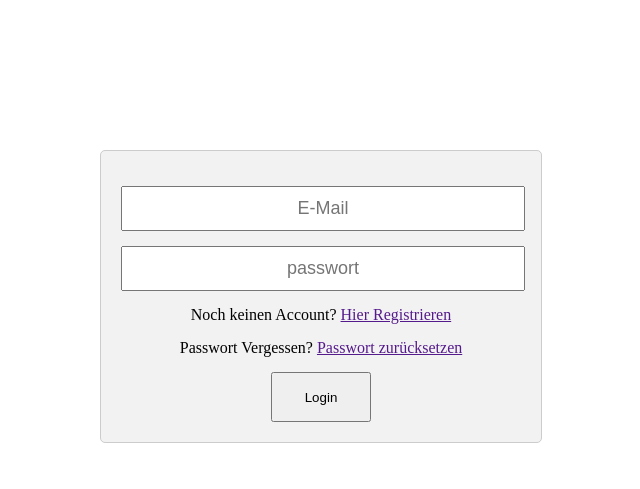
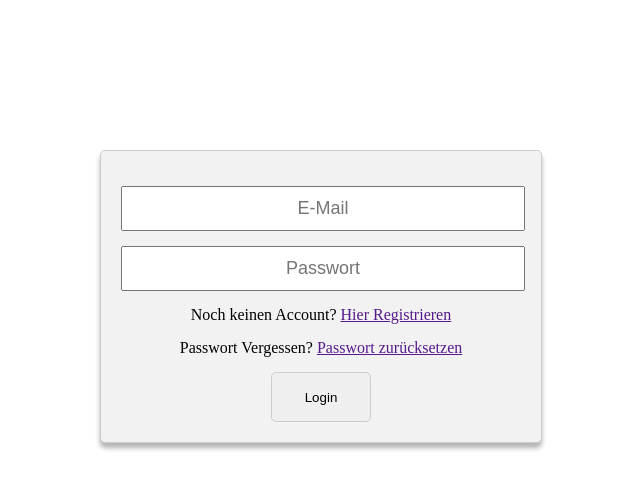
Before and after one commit to sinedious/forum, a Django app: page /login/ in a window 1280 px wide. Shown: the part 72-561 px from the top of the page, without its empty margins (319-959 px from the left). Run offline with Django 4.2, Linux system fonts and the light colour scheme.

Commit message:
feinheiten angepasst

```diff
--- a/forum/forum_app/forms.py
+++ b/forum/forum_app/forms.py
@@ -4,9 +4,10 @@ from forum_app.models import beitrag
 
 class User_Login(forms.Form):
     email = forms.EmailField(label=False ,widget= forms.TextInput(attrs={'placeholder': 'E-Mail'}))
-    passwort = forms.CharField(label=False ,widget=forms.PasswordInput(attrs={'placeholder': 'passwort'}))
+    passwort = forms.CharField(label=False ,widget=forms.PasswordInput(attrs={'placeholder': 'Passwort'}))
 
 class PostBeitrag(forms.ModelForm):
     class Meta:
         model = beitrag
-        fields = '__all__'
+        fields = ['titel', 'beitrag']
+        widgets = {'beitrag': forms.Textarea()}
--- a/forum/static/login-style2.css
+++ b/forum/static/login-style2.css
@@ -90,6 +90,7 @@
   background-color: #f2f2f2;
   border: 1px solid #ccc;
   border-radius: 5px;
+  box-shadow: 0px 5px 5px rgba(0, 0, 0, 0.3);
 }
 #id_passwort,#id_email{
   display: block;
@@ -105,10 +106,12 @@
   width: 100px;
   height: 50px;
   transition: all .5s ease;
+  border-radius: 5px;
+  border: 1px solid #ccc;
 }
 #login-form-input:hover{
   transform: translateY(-1px);
-  background-color: #8b8989;
+  background-color: #fffcfc;
   box-shadow: 0px 5px 5px rgba(0, 0, 0, 0.3);
 }
 .form-question{
```
Also changed, not shown: forum/templates/forum_app/index.html (+8 -1 lines), forum/db.sqlite3.
